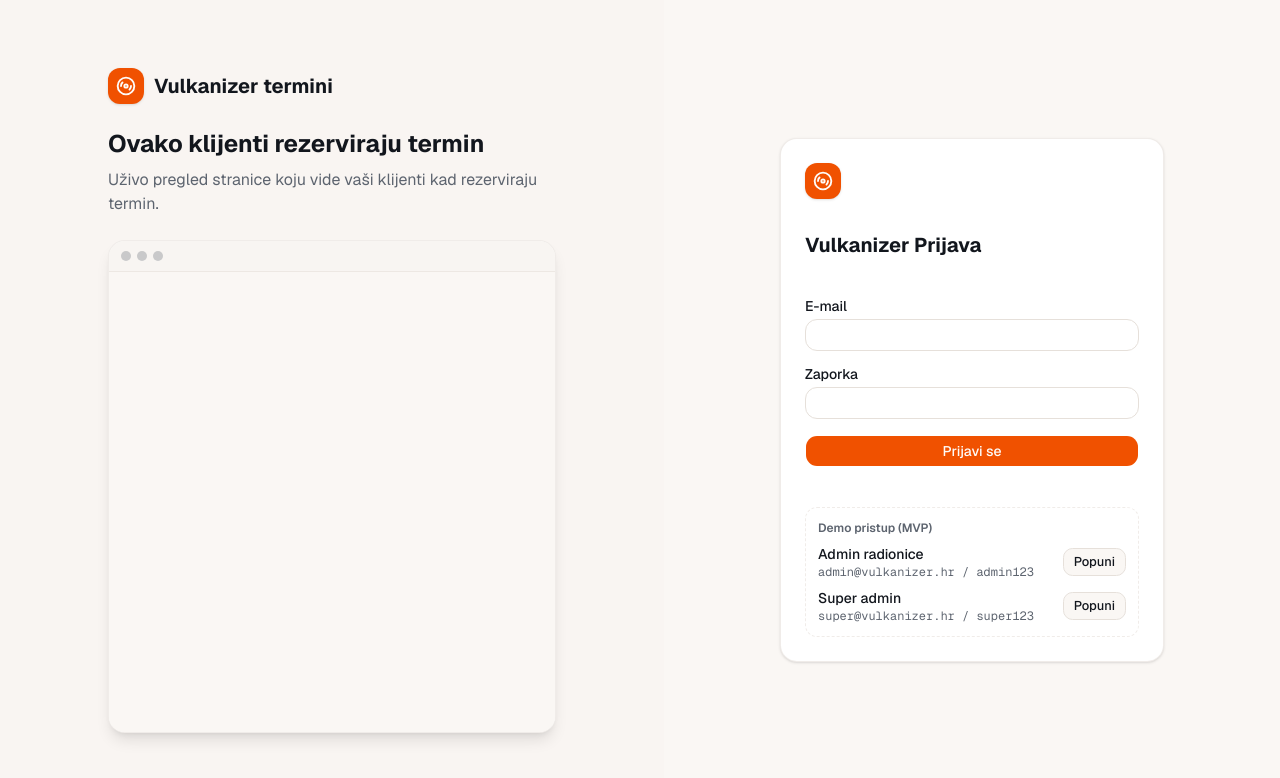
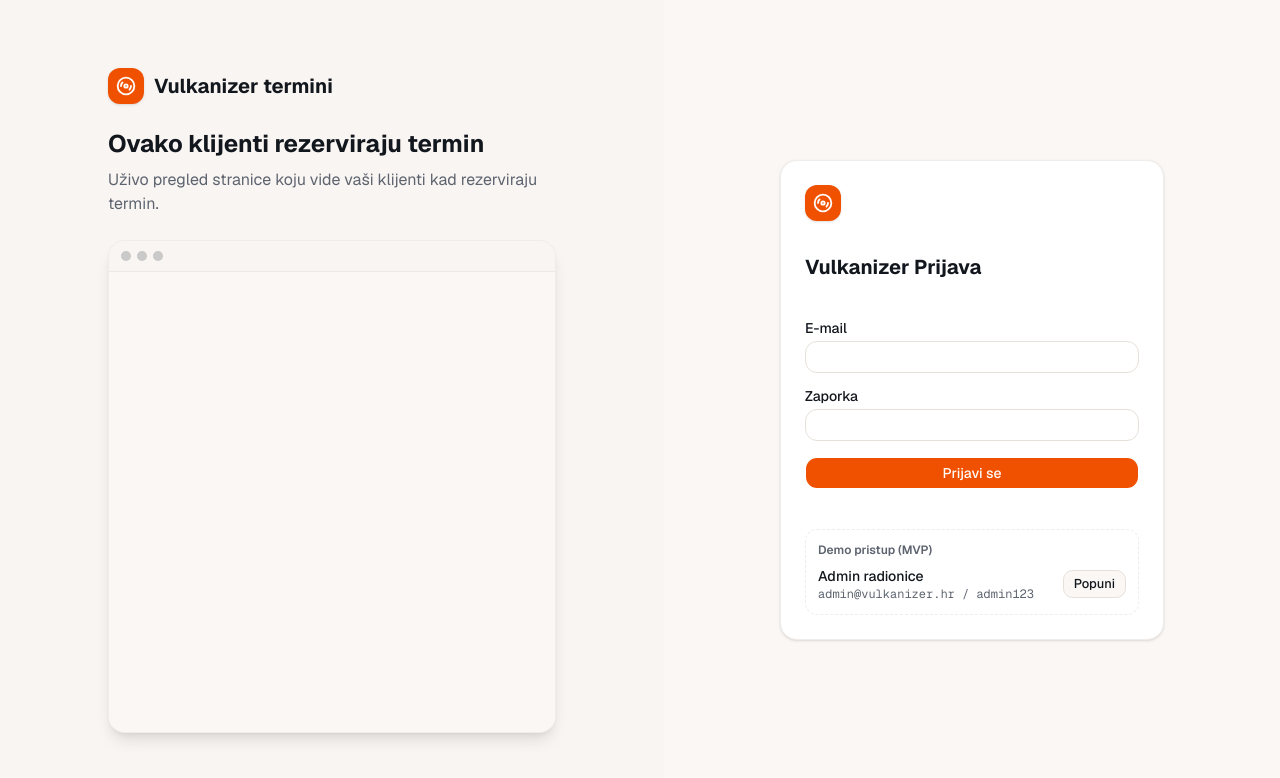
Before and after one commit to nacka301/vulkanizerske-radnje, a Next.js app: page /login in a window 1280 px wide. Shown: the top 778 px of the page. Built offline with nearby package versions, Linux system fonts and the light colour scheme.

Commit message:
fix: makni super admin demo podatke s /login
Vlasnici radionica ne trebaju vidjeti super admin pristup.

Co-Authored-By: Claude Sonnet 5 <noreply@anthropic.com>

```diff
--- a/src/app/login/login-form.tsx
+++ b/src/app/login/login-form.tsx
@@ -12,7 +12,6 @@ import { loginAction } from "./actions";
 
 const DEMO_ACCOUNTS = [
   { label: hr.auth.login.demoAdmin, email: "admin@vulkanizer.hr", password: "admin123" },
-  { label: hr.auth.login.demoSuperAdmin, email: "super@vulkanizer.hr", password: "super123" },
 ];
 
 export function LoginForm() {
--- a/src/messages/hr.ts
+++ b/src/messages/hr.ts
@@ -111,7 +111,6 @@ export const hr = {
       genericError: "Prijava nije uspjela. Pokušajte ponovno.",
       demoTitle: "Demo pristup (MVP)",
       demoAdmin: "Admin radionice",
-      demoSuperAdmin: "Super admin",
       demoFill: "Popuni",
     },
     logout: "Odjava",
```
